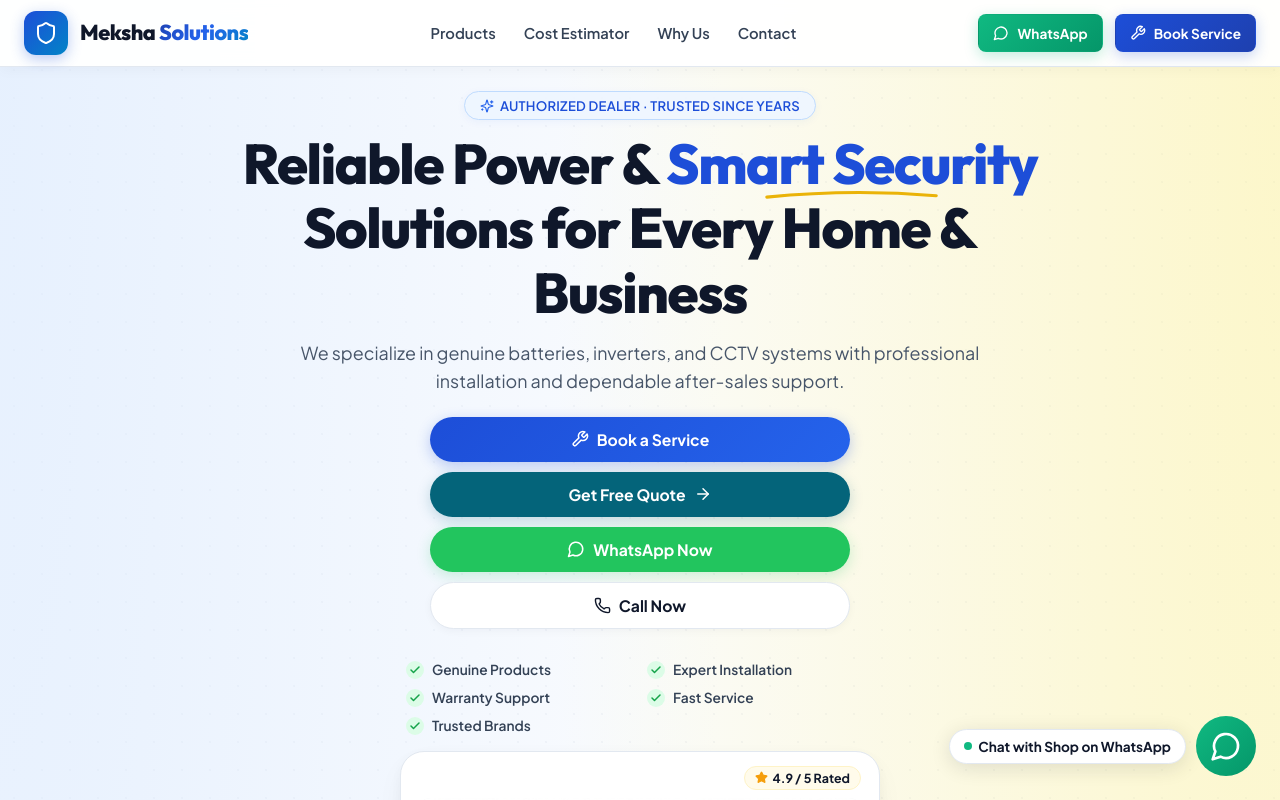
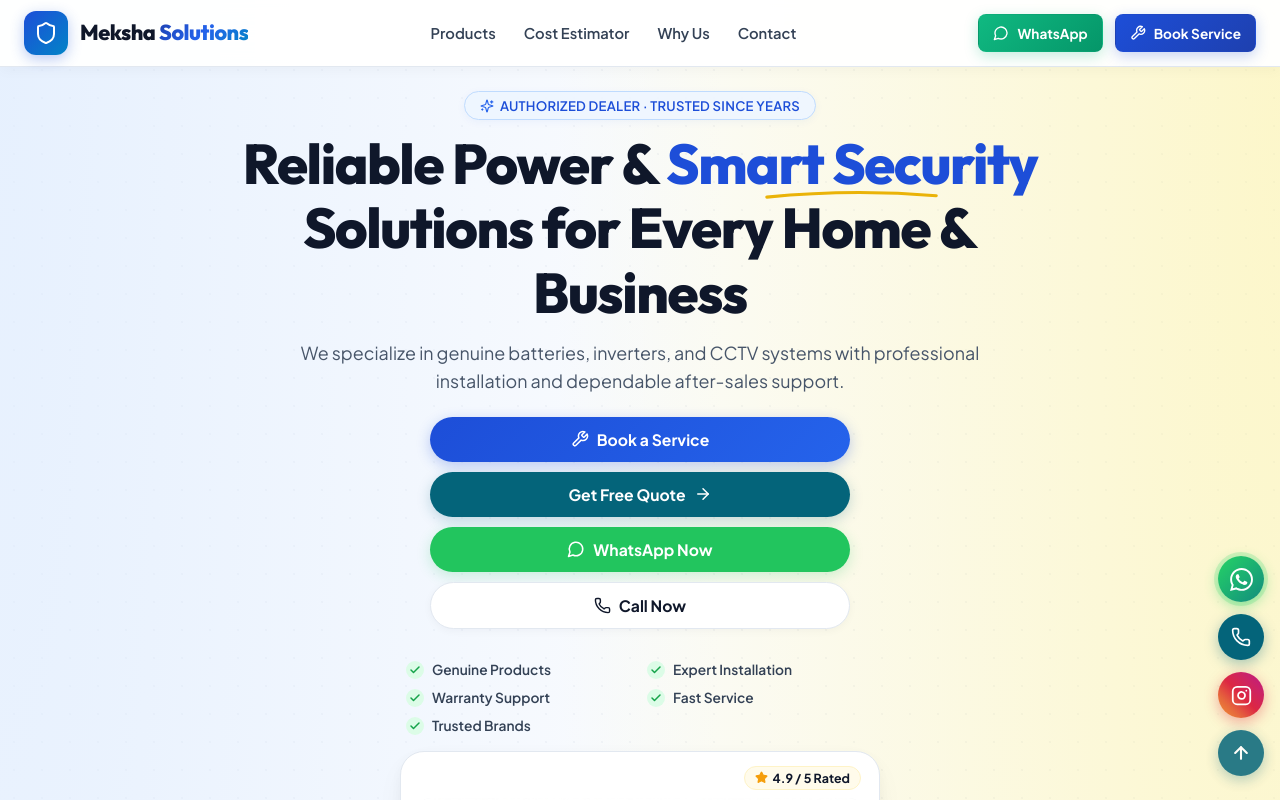
Before and after one commit to kishorn14/CCTV_inventory_management, a React (Vite) app: page / in a window 1280 px wide. Shown: the top 800 px of the page. Built offline with nearby package versions, Linux system fonts and the light colour scheme.

Commit message:
feat: add 4-button vertical floating action dock matching shakthiagencies.in

```diff
--- a/src/components/FloatingActions.tsx
+++ b/src/components/FloatingActions.tsx
@@ -1,140 +1,187 @@
-import React from 'react';
-import { MessageCircle, Phone, Wrench } from 'lucide-react';
+import React, { useState, useEffect } from 'react';
+import { Phone, Instagram, ArrowUp } from 'lucide-react';
 import { useShop } from '../context/ShopContext';
 import { createWhatsAppLink } from '../utils/whatsapp';
 
 interface FloatingActionsProps {
-  onOpenBooking: () => void;
+  onOpenBooking?: () => void;
 }
 
-export const FloatingActions: React.FC<FloatingActionsProps> = ({ onOpenBooking }) => {
+export const FloatingActions: React.FC<FloatingActionsProps> = () => {
   const { shopInfo } = useShop();
-  const defaultWaLink = createWhatsAppLink(`Hello ${shopInfo.shopName}! I am visiting your website and have an inquiry.`, shopInfo.whatsappPhone);
+  const [showScrollTop, setShowScrollTop] = useState(false);
+
+  useEffect(() => {
+    const handleScroll = () => {
+      setShowScrollTop(window.scrollY > 150);
+    };
+    window.addEventListener('scroll', handleScroll, { passive: true });
+    return () => window.removeEventListener('scroll', handleScroll);
+  }, []);
+
+  const defaultWaLink = createWhatsAppLink(
+    `Hello ${shopInfo.shopName}! I am visiting your website and have an inquiry.`,
+    shopInfo.whatsappPhone
+  );
+
+  const scrollToTop = () => {
+    window.scrollTo({
+      top: 0,
+      behavior: 'smooth'
+    });
+  };
 
   return (
-    <>
-      {/* Floating Desktop / General WhatsApp Bubble */}
-      <div
+    <aside
+      aria-label="Quick Actions"
       style={{
         position: 'fixed',
+        right: '16px',
         bottom: '24px',
-          right: '24px',
-          zIndex: 950,
+        zIndex: 9999,
         display: 'flex',
+        flexDirection: 'column',
+        gap: '12px',
         alignItems: 'center',
-          gap: '10px'
-        }}
-        className="floating-desktop-bubble"
-      >
-        {/* Tooltip */}
-        <div
-          style={{
-            background: '#ffffff',
-            border: '1px solid #e2e8f0',
-            color: '#0f172a',
-            padding: '8px 14px',
-            borderRadius: '9999px',
-            fontSize: '0.85rem',
-            fontWeight: 700,
-            boxShadow: '0 4px 20px rgba(15, 23, 42, 0.12)',
-            whiteSpace: 'nowrap',
-            display: 'flex',
-            alignItems: 'center',
-            gap: '6px'
+        pointerEvents: 'auto'
       }}
     >
-          <span style={{ width: '8px', height: '8px', borderRadius: '50%', backgroundColor: '#10b981', display: 'inline-block' }} />
-          Chat with Shop on WhatsApp
-        </div>
-
+      {/* 1. WhatsApp Button (Green with soft pulse aura) */}
       <a
         href={defaultWaLink}
         target="_blank"
         rel="noopener noreferrer"
-          aria-label="WhatsApp Chat"
+        aria-label="Chat on WhatsApp"
+        title="Chat on WhatsApp"
         style={{
-            width: '60px',
-            height: '60px',
+          width: '46px',
+          height: '46px',
           borderRadius: '50%',
-            background: 'linear-gradient(135deg, #10b981 0%, #059669 100%)',
+          background: 'linear-gradient(135deg, #25D366 0%, #128C7E 100%)',
           color: '#ffffff',
           display: 'flex',
           alignItems: 'center',
           justifyContent: 'center',
-            boxShadow: '0 8px 25px rgba(16, 185, 129, 0.4)',
+          boxShadow: '0 4px 14px rgba(37, 211, 102, 0.45), 0 0 0 4px rgba(37, 211, 102, 0.18)',
           cursor: 'pointer',
-            transition: 'transform 0.2s ease',
+          transition: 'all 0.2s cubic-bezier(0.4, 0, 0.2, 1)',
+          textDecoration: 'none',
+          position: 'relative'
+        }}
+        onMouseEnter={(e) => {
+          e.currentTarget.style.transform = 'translateY(-3px) scale(1.08)';
+          e.currentTarget.style.boxShadow = '0 6px 20px rgba(37, 211, 102, 0.55), 0 0 0 6px rgba(37, 211, 102, 0.25)';
+        }}
+        onMouseLeave={(e) => {
+          e.currentTarget.style.transform = 'translateY(0) scale(1)';
+          e.currentTarget.style.boxShadow = '0 4px 14px rgba(37, 211, 102, 0.45), 0 0 0 4px rgba(37, 211, 102, 0.18)';
+        }}
+      >
+        <svg viewBox="0 0 24 24" width="23" height="23" fill="currentColor">
+          <path d="M.057 24l1.687-6.163c-1.041-1.804-1.588-3.849-1.587-5.946.003-6.556 5.338-11.891 11.893-11.891 3.181.001 6.167 1.24 8.413 3.488 2.245 2.248 3.481 5.236 3.48 8.414-.003 6.557-5.338 11.892-11.893 11.892-1.99-.001-3.951-.5-5.688-1.448l-6.305 1.654zm6.597-3.807c1.676.995 3.276 1.591 5.392 1.592 5.448 0 9.886-4.434 9.889-9.885.002-5.462-4.415-9.89-9.881-9.892-5.452 0-9.887 4.434-9.889 9.884-.001 2.225.651 3.891 1.746 5.634l-.999 3.648 3.742-.981zm11.387-5.464c-.074-.124-.272-.198-.57-.347-.297-.149-1.758-.868-2.031-.967-.272-.099-.47-.149-.669.149-.198.297-.768.967-.941 1.165-.173.198-.347.223-.644.074-.297-.149-1.255-.462-2.39-1.475-.883-.788-1.48-1.761-1.653-2.059-.173-.297-.018-.458.13-.606.134-.133.297-.347.446-.521.151-.172.2-.296.3-.495.099-.198.05-.372-.025-.521-.075-.148-.669-1.611-.916-2.206-.242-.579-.487-.501-.669-.51l-.57-.01c-.198 0-.52.074-.792.372s-1.04 1.016-1.04 2.479 1.065 2.876 1.213 3.074c.149.198 2.095 3.2 5.076 4.487.709.306 1.263.489 1.694.626.712.226 1.36.194 1.872.118.571-.085 1.758-.719 2.006-1.413.248-.695.248-1.29.173-1.414z" />
+        </svg>
+      </a>
+
+      {/* 2. Phone Call Button (Teal Blue) */}
+      <a
+        href={`tel:${shopInfo.phone}`}
+        aria-label="Call Helpline"
+        title="Call Helpline"
+        style={{
+          width: '46px',
+          height: '46px',
+          borderRadius: '50%',
+          background: '#04647a',
+          color: '#ffffff',
+          display: 'flex',
+          alignItems: 'center',
+          justifyContent: 'center',
+          boxShadow: '0 4px 14px rgba(4, 100, 122, 0.35)',
+          cursor: 'pointer',
+          transition: 'all 0.2s cubic-bezier(0.4, 0, 0.2, 1)',
           textDecoration: 'none'
         }}
-          className="pulse-animation"
-          onMouseEnter={(e) => (e.currentTarget.style.transform = 'scale(1.1)')}
-          onMouseLeave={(e) => (e.currentTarget.style.transform = 'scale(1)')}
-        >
-          <MessageCircle size={32} />
-        </a>
-      </div>
-
-      {/* Sticky Mobile Bottom Bar */}
-      <div
-        className="mobile-sticky-bar"
-        style={{
-          display: 'none',
-          position: 'fixed',
-          bottom: 0,
-          left: 0,
-          right: 0,
-          zIndex: 990,
-          background: 'rgba(255, 255, 255, 0.95)',
-          backdropFilter: 'blur(16px)',
-          WebkitBackdropFilter: 'blur(16px)',
-          borderTop: '1px solid #e2e8f0',
-          boxShadow: '0 -4px 20px rgba(15, 23, 42, 0.08)',
-          padding: '10px 16px',
-          gap: '10px'
+        onMouseEnter={(e) => {
+          e.currentTarget.style.transform = 'translateY(-3px) scale(1.08)';
+          e.currentTarget.style.background = '#035264';
+          e.currentTarget.style.boxShadow = '0 6px 18px rgba(4, 100, 122, 0.45)';
+        }}
+        onMouseLeave={(e) => {
+          e.currentTarget.style.transform = 'translateY(0) scale(1)';
+          e.currentTarget.style.background = '#04647a';
+          e.currentTarget.style.boxShadow = '0 4px 14px rgba(4, 100, 122, 0.35)';
         }}
       >
-        <a
-          href={`tel:${shopInfo.phone}`}
-          className="btn btn-call btn-sm"
-          style={{ flex: 1, padding: '12px 10px', fontSize: '0.9rem' }}
-        >
-          <Phone size={18} /> Call Now
+        <Phone size={20} />
       </a>
 
-        <button
-          onClick={onOpenBooking}
-          className="btn btn-primary btn-sm"
-          style={{ flex: 1.3, padding: '12px 10px', fontSize: '0.9rem' }}
-        >
-          <Wrench size={18} /> Book Service
-        </button>
-
+      {/* 3. Instagram Button (Vibrant Signature Gradient) */}
       <a
-          href={defaultWaLink}
+        href="https://instagram.com/"
         target="_blank"
         rel="noopener noreferrer"
-          className="btn btn-whatsapp btn-sm"
-          style={{ padding: '12px 14px' }}
-          aria-label="WhatsApp"
+        aria-label="Visit Instagram"
+        title="Visit Instagram"
+        style={{
+          width: '46px',
+          height: '46px',
+          borderRadius: '50%',
+          background: 'linear-gradient(45deg, #f09433 0%, #e6683c 25%, #dc2743 50%, #cc2366 75%, #bc1888 100%)',
+          color: '#ffffff',
+          display: 'flex',
+          alignItems: 'center',
+          justifyContent: 'center',
+          boxShadow: '0 4px 14px rgba(220, 39, 67, 0.38)',
+          cursor: 'pointer',
+          transition: 'all 0.2s cubic-bezier(0.4, 0, 0.2, 1)',
+          textDecoration: 'none'
+        }}
+        onMouseEnter={(e) => {
+          e.currentTarget.style.transform = 'translateY(-3px) scale(1.08)';
+          e.currentTarget.style.boxShadow = '0 6px 18px rgba(220, 39, 67, 0.5)';
+        }}
+        onMouseLeave={(e) => {
+          e.currentTarget.style.transform = 'translateY(0) scale(1)';
+          e.currentTarget.style.boxShadow = '0 4px 14px rgba(220, 39, 67, 0.38)';
+        }}
       >
-          <MessageCircle size={20} />
+        <Instagram size={21} />
       </a>
-      </div>
 
-      {/* Responsive Styles */}
-      <style>{`
-        @media (max-width: 768px) {
-          .floating-desktop-bubble {
-            display: none !important;
-          }
-          .mobile-sticky-bar {
-            display: flex !important;
-          }
-          body {
-            padding-bottom: 74px;
-          }
-        }
-      `}</style>
-    </>
+      {/* 4. Scroll to Top Button (Teal Blue) */}
+      <button
+        type="button"
+        onClick={scrollToTop}
+        aria-label="Scroll to top"
+        title="Scroll to top"
+        style={{
+          width: '46px',
+          height: '46px',
+          borderRadius: '50%',
+          background: '#04647a',
+          color: '#ffffff',
+          display: 'flex',
+          alignItems: 'center',
+          justifyContent: 'center',
+          boxShadow: '0 4px 14px rgba(4, 100, 122, 0.35)',
+          cursor: 'pointer',
+          border: 'none',
+          transition: 'all 0.2s cubic-bezier(0.4, 0, 0.2, 1)',
+          opacity: showScrollTop ? 1 : 0.85
+        }}
+        onMouseEnter={(e) => {
+          e.currentTarget.style.transform = 'translateY(-3px) scale(1.08)';
+          e.currentTarget.style.background = '#035264';
+          e.currentTarget.style.boxShadow = '0 6px 18px rgba(4, 100, 122, 0.45)';
+        }}
+        onMouseLeave={(e) => {
+          e.currentTarget.style.transform = 'translateY(0) scale(1)';
+          e.currentTarget.style.background = '#04647a';
+          e.currentTarget.style.boxShadow = '0 4px 14px rgba(4, 100, 122, 0.35)';
+        }}
+      >
+        <ArrowUp size={20} strokeWidth={2.5} />
+      </button>
+    </aside>
   );
 };
```
Lines whose indentation alone changed are shown as unchanged.
